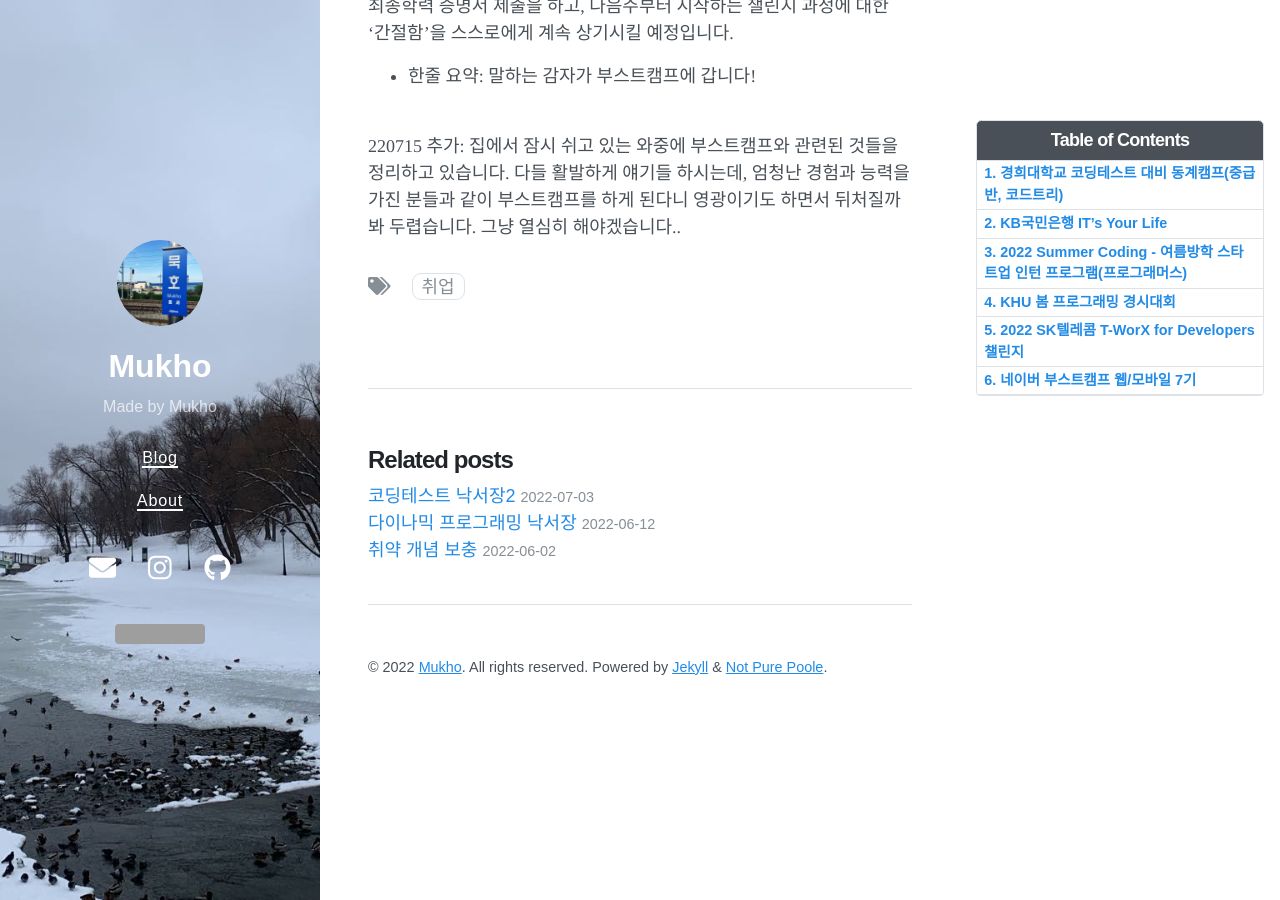
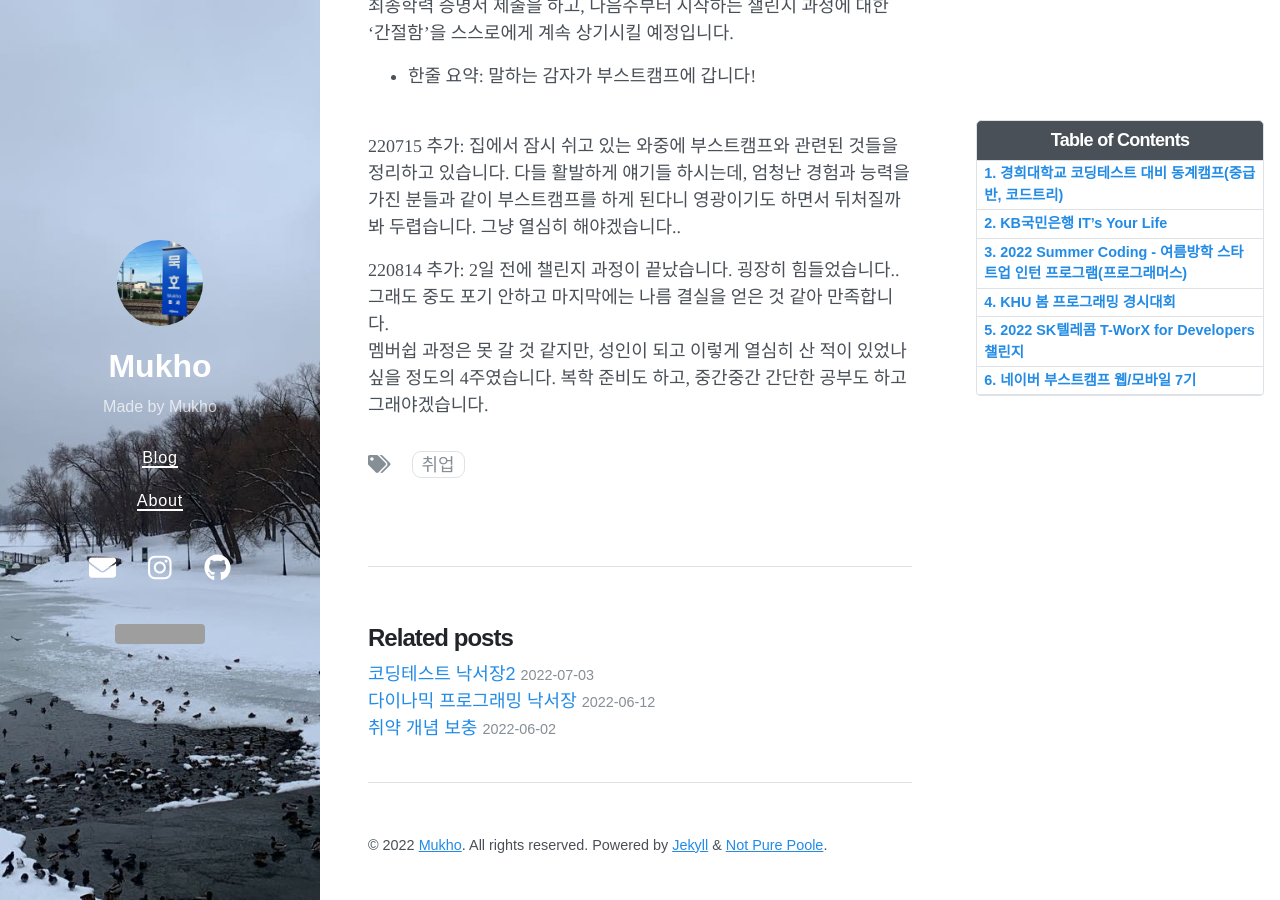
Before and after one commit to mukhoplus/mukhoplus.github.io, a Jekyll site: the page built from _posts/2022-06-08-묵호씨의 취업 도전기.md, in a window 1280 px wide and 900 px high, scrolled down 4310 px. Built offline with Jekyll 4.4.1, drawn with Linux system fonts in a browser that asks for light colours; nearby versions of some CDN libraries; comment, search, counter and statistics services are not loaded; some of the changed text lies outside the part shown; grey boxes are pictures that could not be loaded.

Commit message:
Add boostcamp review

```diff
--- a/_posts/2022-06-08-묵호씨의 취업 도전기.md
+++ b/_posts/2022-06-08-묵호씨의 취업 도전기.md
@@ -45,6 +45,7 @@ toc:  true
 220617 추가: 결론부터 말하자면 떨어졌습니다. 직무별로 3~4솔이 커트라인으로 추정되니 저는 넉넉잡아 2솔에 나머지 2문제는 히든 테스트케이스를 틀렸나봅니다. 3번 문제에서 이분탐색을 쓰지 않았고, 4번 문제도 아마 최적화된 풀이가 아니었을 것입니다. 좋은 기세를 이어나가면 좋았겠지만 그래도 가능성을 봤으니 만족합니다.<br><br>
 
 ## 6. 네이버 부스트캠프 웹/모바일 7기
+
 라인과 카카오에서 개발자로 일하고 있는 친구들이 ``강.력.추.천``하던 네이버 부스트캠프, 저도 한번 지원하려고 합니다. 글 작성 시점에는 자기소개서 2/4 문항을 적은 상태입니다. 사실 저는 지금껏 쌓아온 경험이 거의 전무하기 때문에 인턴이나 이런 교육 프로그램을 꼭 해보고 싶습니다. 뭘 하는지 모르는데 어떻게 공부하냐고요.. 뭐 아무튼 열심히 준비해서 ``부스트캠프 챌린지``라도 수료하는 것이 제 이번 여름방학 목표입니다.<br><br>
 
 220627 추가: 1차 테스트를 막 보고 왔습니다. 알고리즘 2문제(구현), 객관식 12문제에 총 100(+20)분 진행했습니다. 피곤해서(핑계임) 1번 문제에서 시간을 너무 많이 쏟았던 것 같습니다. 2번 문제는 문제 이해도 다 못해보고 시간을 다 썼으니 말입니다. 뭐 1번이라도 풀었으니 다행이라고 생각하고, 2차 테스트 대상자 여부에 상관없이 최근 들어 떨어진 문제 풀이에 대한 자신감을 끌어 올려야겠습니다.<br>
@@ -60,3 +61,6 @@ toc:  true
 - 한줄 요약: 말하는 감자가 부스트캠프에 갑니다!<br><br>
 
 220715 추가: 집에서 잠시 쉬고 있는 와중에 부스트캠프와 관련된 것들을 정리하고 있습니다. 다들 활발하게 얘기들 하시는데, 엄청난 경험과 능력을 가진 분들과 같이 부스트캠프를 하게 된다니 영광이기도 하면서 뒤처질까봐 두렵습니다. 그냥 열심히 해야겠습니다..<br>
+
+220814 추가: 2일 전에 챌린지 과정이 끝났습니다. 굉장히 힘들었습니다.. 그래도 중도 포기 안하고 마지막에는 나름 결실을 얻은 것 같아 만족합니다.<br>
+멤버쉽 과정은 못 갈 것 같지만, 성인이 되고 이렇게 열심히 산 적이 있었나 싶을 정도의 4주였습니다. 복학 준비도 하고, 중간중간 간단한 공부도 하고 그래야겠습니다.
```
Also changed, not shown: other parts of _posts/2022-06-08-묵호씨의 취업 도전기.md (+1 -1 lines).
